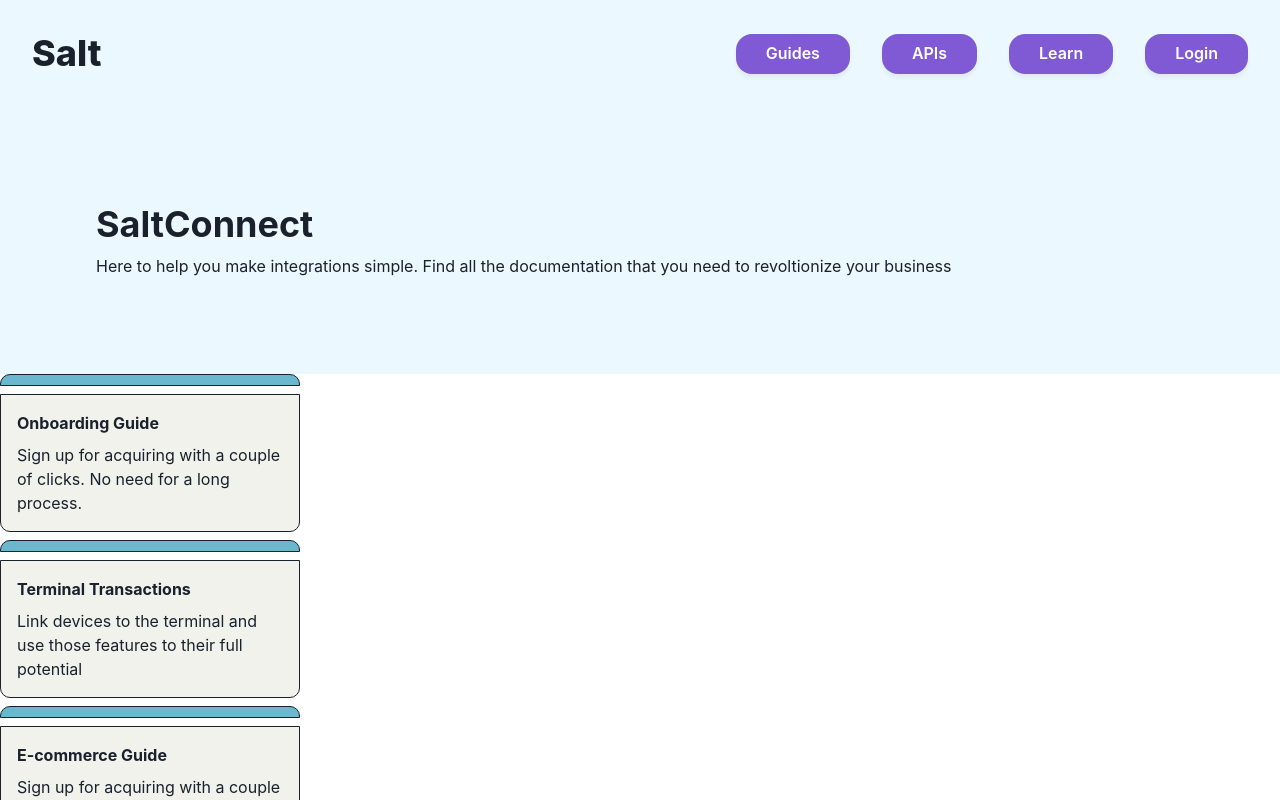
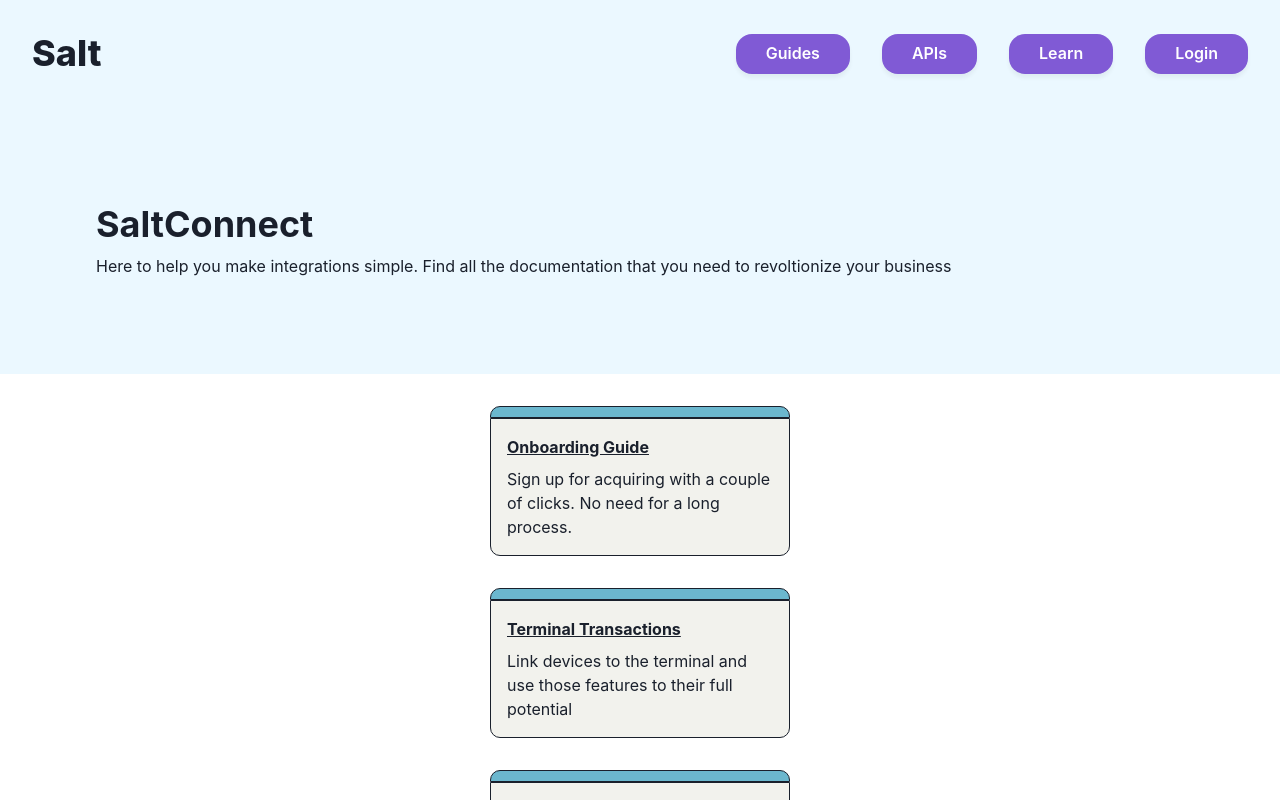
Before and after one commit to fv316/Hub-POC, a React (Create React App) app: page / in a window 1280 px wide. Shown: the top 800 px of the page. Built offline with nearby package versions, Linux system fonts and the light colour scheme.

Commit message:
chore: format cards

```diff
--- a/src/Components/Body/index.js
+++ b/src/Components/Body/index.js
@@ -1,4 +1,4 @@
-import { Stack } from "@chakra-ui/react";
+import { VStack } from "@chakra-ui/react";
 import Card from "../Card/index";
 
 const cardItems = [
@@ -15,13 +15,13 @@ const cardItems = [
     id: 1,
   },
   {
-    name: "E-commerce Guide",
+    name: "E-Commerce Guide",
     description:
       "Sign up for acquiring with a couple of clicks. No need for a long process.",
     id: 2,
   },
   {
-    name: "Points Collection",
+    name: "Point Collection",
     description:
       "Sign up for acquiring with a couple of clicks. No need for a long process.",
     id: 3,
@@ -30,7 +30,7 @@ const cardItems = [
 
 const Body = () => {
   return (
-    <Stack>
+    <VStack spacing="32px" padding="32px">
       {cardItems.map((card) => (
         <Card
           name={card.name}
@@ -38,7 +38,7 @@ const Body = () => {
           key={card.id}
         ></Card>
       ))}
-    </Stack>
+    </VStack>
   );
 };
 
--- a/src/Components/Card/index.js
+++ b/src/Components/Card/index.js
@@ -1,16 +1,20 @@
-import { VStack, Text, Heading, Flex } from "@chakra-ui/react";
+import { VStack, Text, Heading, Box } from "@chakra-ui/react";
 
 const Card = ({ name, description, key }) => {
   return (
-    <VStack alignItems="flex-start" p="0px" maxWidth="300px">
-      <Flex
+    <VStack alignItems="flex-start" p="0px" maxWidth="300px" spacing="0px">
+      <Box
         bg="brand.blue.500"
         border="1px solid"
         boxSizing="border-box"
         borderRadius="10px 10px 0px 0px"
         height="12px"
         alignSelf="stretch"
-      ></Flex>
+        flex="none"
+        order={0}
+        flexGrow={0}
+        margin="0px 0px"
+      ></Box>
       <VStack
         bg="brand.gray"
         alignItems="flex-start"
@@ -20,10 +24,15 @@ const Card = ({ name, description, key }) => {
         borderRadius="0px 0px 10px 10px"
         alignSelf="stretch"
         flexGrow={1}
-        margin="32px"
+        margin="0px 0px"
         order={1}
       >
-        <Heading size="24px" color="petrol" font-weight={600}>
+        <Heading
+          size="24px"
+          color="petrol"
+          font-weight={600}
+          textDecorationLine="underline"
+        >
           {name}
         </Heading>
         <Text color="petrol" font-weight={600}>
```
